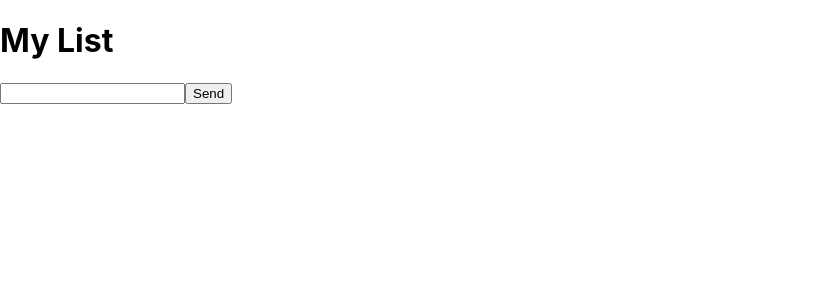
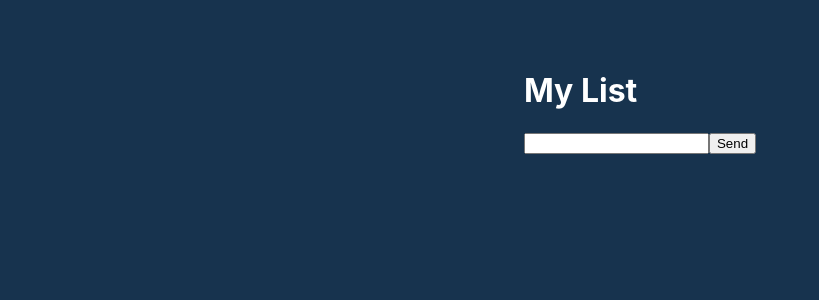
Before and after one commit to Carmenprz/testing-react, a React (Create React App) app: page / in a window 1280 px wide. Shown: the top 300 px of the page, without its empty margins (0-819 px from the left). Built offline with nearby package versions, Linux system fonts and the light colour scheme.

Commit message:
body style

```diff
--- a/src/index.css
+++ b/src/index.css
@@ -5,6 +5,11 @@ body {
     sans-serif;
   -webkit-font-smoothing: antialiased;
   -moz-osx-font-smoothing: grayscale;
+  background-color: rgb(23, 51, 78);
+  display: flex;
+  justify-content: center;
+  padding-top: 50px;
+  color: white;
 }
 
 code {
```
